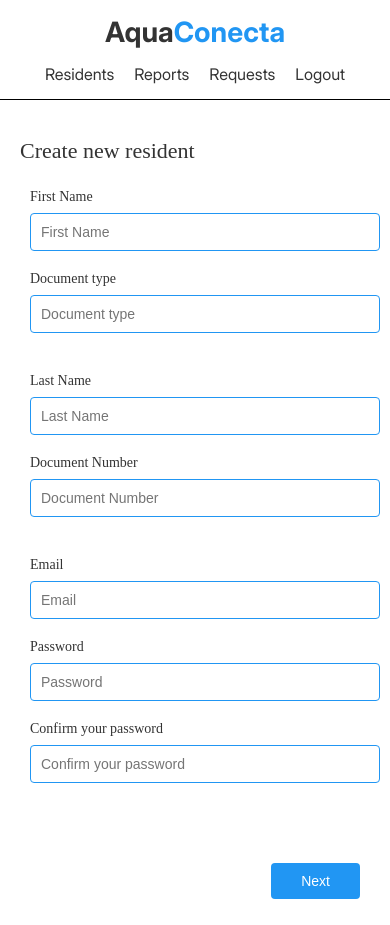
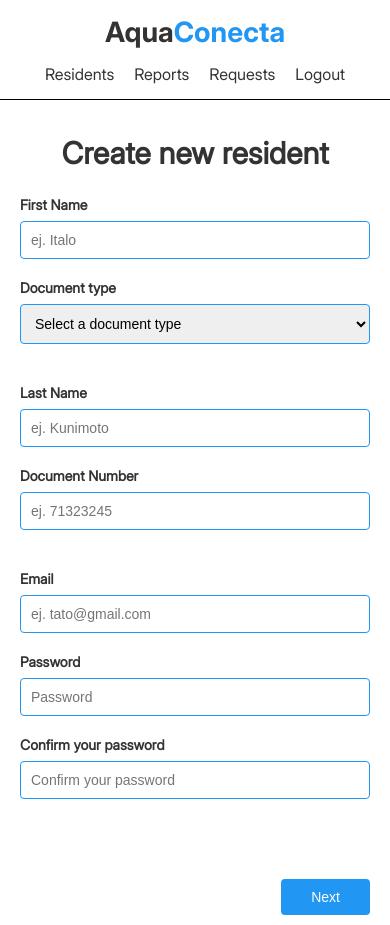
Before and after one commit to IronCoders-IOT/Frontend, an Angular app: page /residents/create in a window 390 px wide. Built offline with nearby package versions, Linux system fonts and the light colour scheme.

Commit message:
feature: updated style to create resident

```diff
--- a/src/app/AquaConecta/residents/presentation/create-resident/create-resident.component.html
+++ b/src/app/AquaConecta/residents/presentation/create-resident/create-resident.component.html
@@ -9,29 +9,34 @@
             <div class="form-column left-column">
                 <div class="form-group">
                     <label for="firstName">First Name</label>
-                    <input type="text" id="firstName" formControlName="firstName" placeholder="First Name"
+                    <input type="text" id="firstName" formControlName="firstName" placeholder="ej. Italo"
                         class="form-control">
                 </div>
 
                 <div class="form-group">
-                    <label for="documentType">Document type</label>
-                    <input type="text" id="documentType" formControlName="documentType" placeholder="Document type"
-                        class="form-control">
+                <label for="documentType">Document type</label>
+                <select id="documentType" formControlName="documentType" class="form-control">
+                    <option value="" disabled selected>Select a document type</option>
+                    <option value="DNI">DNI</option>
+                    <option value="Passport">Passport</option>
+                    <option value="RUC">RUC</option>
+                </select>
                 </div>
+
             </div>
 
             <!-- Segunda columna -->
             <div class="form-column middle-column">
                 <div class="form-group">
                     <label for="lastName">Last Name</label>
-                    <input type="text" id="lastName" formControlName="lastName" placeholder="Last Name"
+                    <input type="text" id="lastName" formControlName="lastName" placeholder="ej. Kunimoto"
                         class="form-control">
                 </div>
 
                 <div class="form-group">
                     <label for="documentNumber">Document Number</label>
                     <input type="text" id="documentNumber" formControlName="documentNumber"
-                        placeholder="Document Number" class="form-control">
+                        placeholder="ej. 71323245" class="form-control">
                 </div>
             </div>
 
@@ -39,7 +44,7 @@
             <div class="form-column right-column">
                 <div class="form-group">
                     <label for="email">Email</label>
-                    <input type="email" id="email" formControlName="email" placeholder="Email" class="form-control">
+                    <input type="email" id="email" formControlName="email" placeholder="ej. tato@gmail.com" class="form-control">
                 </div>
 
                 <div class="form-group">
--- a/src/app/AquaConecta/residents/presentation/create-resident/create-resident.component.scss
+++ b/src/app/AquaConecta/residents/presentation/create-resident/create-resident.component.scss
@@ -31,14 +31,17 @@
 }
 
 .form-section {
-    padding: 20px;
+    padding: 10px;
+    font-family: "Inter-Regular", sans-serif;
+
 }
 
 .form-title {
-    font-size: 22px;
+    font-size: 40px;
     color: #333;
     margin-bottom: 25px;
     font-weight: 500;
+    font-weight: bold;
 }
 
 .form-layout {
@@ -75,6 +78,7 @@ label {
     margin-bottom: 8px;
     font-size: 14px;
     color: #333;
+    font-weight: bold;
 }
 
 .form-control {
@@ -121,7 +125,12 @@ label {
         flex-direction: column;
     }
 
-    .form-column {
-        width: 100%;
-    }
+    .form-title {
+    font-size: 30px;
+    color: #333;
+    margin-bottom: 25px;
+    font-weight: 500;
+    font-weight: bold;
+    text-align: center;
 }
+}
```
